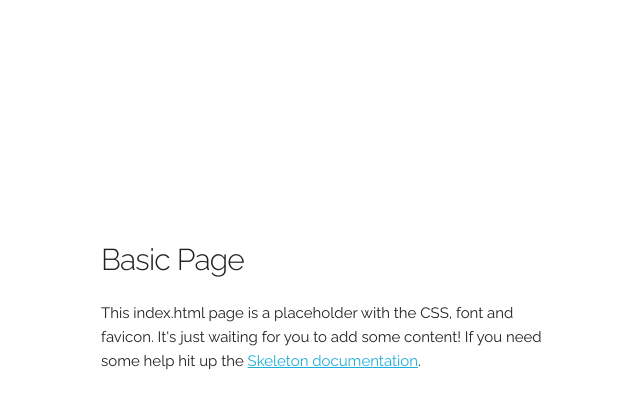
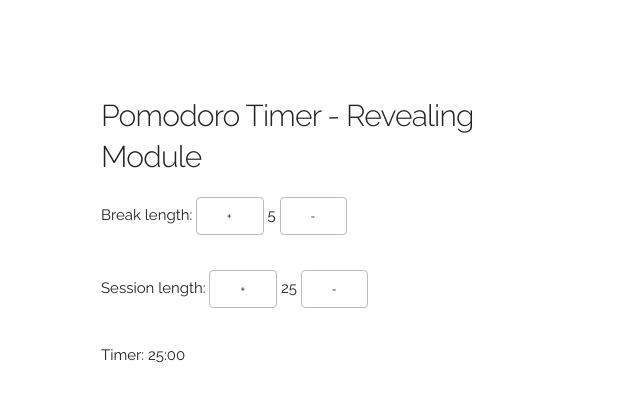
Before and after one commit to tonnamb/pomodoro, a plain HTML site: page index.html in a window 1280 px wide. Shown: the whole page, without its empty margins (59-699 px from the left). Drawn offline with Linux system fonts and the light colour scheme.

Commit message:
setup html page

```diff
--- a/index.html
+++ b/index.html
@@ -5,9 +5,9 @@
   <!-- Basic Page Needs
   –––––––––––––––––––––––––––––––––––––––––––––––––– -->
   <meta charset="utf-8">
-  <title>Your page title here :)</title>
-  <meta name="description" content="">
-  <meta name="author" content="">
+  <title>Pomodoro Timer</title>
+  <meta name="description" content="Pomodoro timer implemented using the revealing module pattern">
+  <meta name="author" content="Tonnam Balankura">
 
   <!-- Mobile Specific Metas
   –––––––––––––––––––––––––––––––––––––––––––––––––– -->
@@ -33,9 +33,11 @@
   –––––––––––––––––––––––––––––––––––––––––––––––––– -->
   <div class="container">
     <div class="row">
-      <div class="one-half column" style="margin-top: 25%">
-        <h4>Basic Page</h4>
-        <p>This index.html page is a placeholder with the CSS, font and favicon. It's just waiting for you to add some content! If you need some help hit up the <a href="http://www.getskeleton.com">Skeleton documentation</a>.</p>
+      <div class="one-half column" style="margin-top: 10%">
+        <h4>Pomodoro Timer - Revealing Module</h4>
+        <p>Break length: <button id="break+">+</button> <span id="break">5</span> <button id="break-">-</button></p>
+        <p>Session length: <button id="session+">+</button> <span id="session">25</span> <button id="session-">-</button></p>
+        <p>Timer: <span id="timer">25:00</span></p>
       </div>
     </div>
   </div>
```
